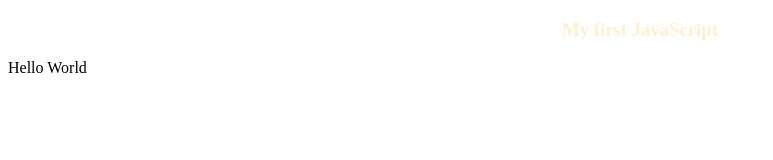
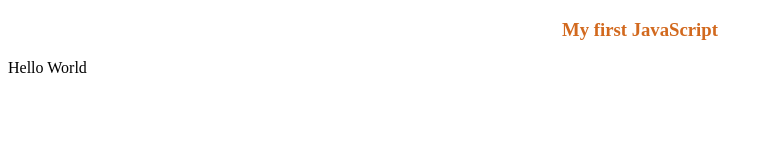
Before and after one commit to alexander5243188/hello-world-output, a plain HTML site: page index.html in a window 1280 px wide. Shown: the whole page, without its empty margins (0-773 px from the left). Drawn offline with Linux system fonts and the light colour scheme.

Commit message:
se cambio el color del mensaje dentro del documento

```diff
--- a/style.css
+++ b/style.css
@@ -1,4 +1,4 @@
 h3{
     text-align: center;
-    color: papayawhip;
+    color: chocolate;
 }
```
